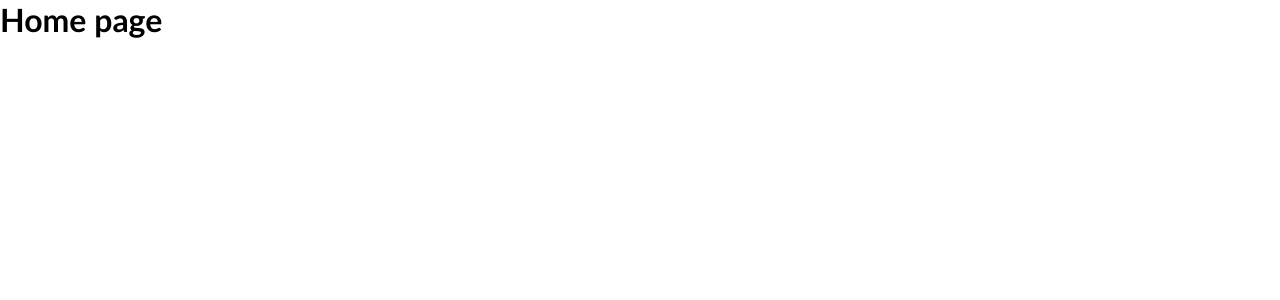
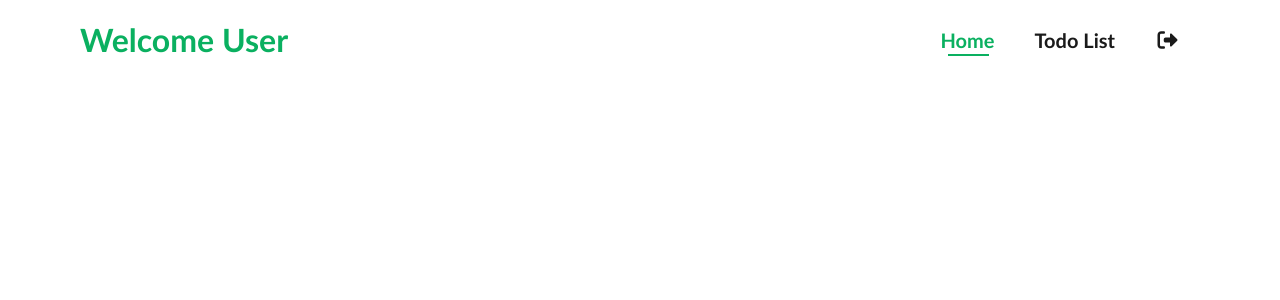
Before and after one commit to Prachismita-Panda/Node.js, a React (Vite) app in the folder 090226/client/: page / in a window 1280 px wide. Shown: the top 300 px of the page. Built offline with nearby package versions, Linux system fonts and the light colour scheme.

Commit message:
content added

```diff
--- a/090226/client/package.json
+++ b/090226/client/package.json
@@ -10,6 +10,9 @@
     "preview": "vite preview"
   },
   "dependencies": {
+    "@fortawesome/fontawesome-svg-core": "^7.2.0",
+    "@fortawesome/free-solid-svg-icons": "^7.2.0",
+    "@fortawesome/react-fontawesome": "^3.2.0",
     "axios": "^1.13.6",
     "react": "^19.2.0",
     "react-dom": "^19.2.0",
--- a/090226/client/src/App.jsx
+++ b/090226/client/src/App.jsx
@@ -7,6 +7,7 @@ import Home from './pages/Home/Home';
 import TodoList from './pages/Todos/TodosList';
 import Landing from './pages/Landing/Landing';
 import About from './pages/About/About'
+
 
 
 
@@ -24,6 +25,7 @@ const App = () => {
         <Route path='/landing' element={<Landing/>} />
         <Route path='/about' element={<About/>} />
 
+
       </Routes>
 
 
--- a/090226/client/src/pages/Home/Home.jsx
+++ b/090226/client/src/pages/Home/Home.jsx
@@ -1,9 +1,10 @@
 import React from 'react'
+import Navbar from '../Layout/Navbar'
 
 const Home = () => {
   return (
     <div>
-      <h1>Home page</h1>
+      <Navbar/>
     </div>
   )
 }
--- a/090226/client/src/pages/Landing/Landing.jsx
+++ b/090226/client/src/pages/Landing/Landing.jsx
@@ -1,10 +1,15 @@
 import React from 'react'
 import './Landing.css'
 import { Link } from 'react-router-dom'
+import Navbar from '../Layout/Navbar'
 
 const Landing = () => {
   return (
     <>
+
+
+      <Navbar/>
+
       <div id='container'>
 
         <div id='reg-box'>
--- /dev/null
+++ b/090226/client/src/pages/Layout/Navbar.css
@@ -0,0 +1,50 @@
+*{
+    margin:0;
+    padding:0;
+}
+
+#header{
+    display: flex;
+    align-items: center;
+    justify-content: space-between;
+    padding:20px 80px
+}
+
+#header h1{
+    color:#0ab060;
+}
+
+#navbar{
+    display:flex;
+    align-items:center ;
+    justify-content: center;
+}
+
+#navbar li{
+    list-style: none;
+    padding: 0 20px;
+}
+
+#navbar li a{
+    text-decoration: none;
+    color: #1a1a1a;
+    font-size: 20px;
+    font-weight: 700;
+    position: relative;
+}
+
+#navbar li a:hover,
+#navbar li a.active{
+    color:#0ab060;
+}
+
+#navbar li a:hover::after,
+#navbar li a.active::after{
+    content:" ";
+    width:75%;
+    height:2px;
+    background: #0ab060;
+    position: absolute;
+    bottom:-4px;
+    left:8px;
+}
--- /dev/null
+++ b/090226/client/src/pages/Layout/Navbar.jsx
@@ -0,0 +1,24 @@
+import React from 'react'
+import { Link } from 'react-router-dom'
+import { FontAwesomeIcon } from '@fortawesome/react-fontawesome';
+import { faRightFromBracket } from '@fortawesome/free-solid-svg-icons';
+import './Navbar.css'
+
+
+const Navbar = () => {
+  return (
+    <div id='header'>
+        <h1 >Welcome User</h1>
+        <div>
+            <ul id='navbar'>
+                <li><Link to='/' className='active'>Home</Link></li>
+                <li><Link to='/todo'>Todo List</Link></li>
+                <li><Link to='/landing'><FontAwesomeIcon icon={faRightFromBracket} /></Link></li>
+
+            </ul>
+        </div>
+    </div>
+  )
+}
+
+export default Navbar
--- a/090226/package.json
+++ b/090226/package.json
@@ -12,6 +12,9 @@
     "dev": "nodemon server.js"
   },
   "dependencies": {
+    "@fortawesome/fontawesome-svg-core": "^7.2.0",
+    "@fortawesome/free-solid-svg-icons": "^7.2.0",
+    "@fortawesome/react-fontawesome": "^3.2.0",
     "axios": "^1.13.6",
     "bcryptjs": "^3.0.3",
     "cors": "^2.8.6",
```
Also changed, not shown: 090226/client/src/assets/assets.js (added), 2 other files (tests, documents, lock files or other folders).
